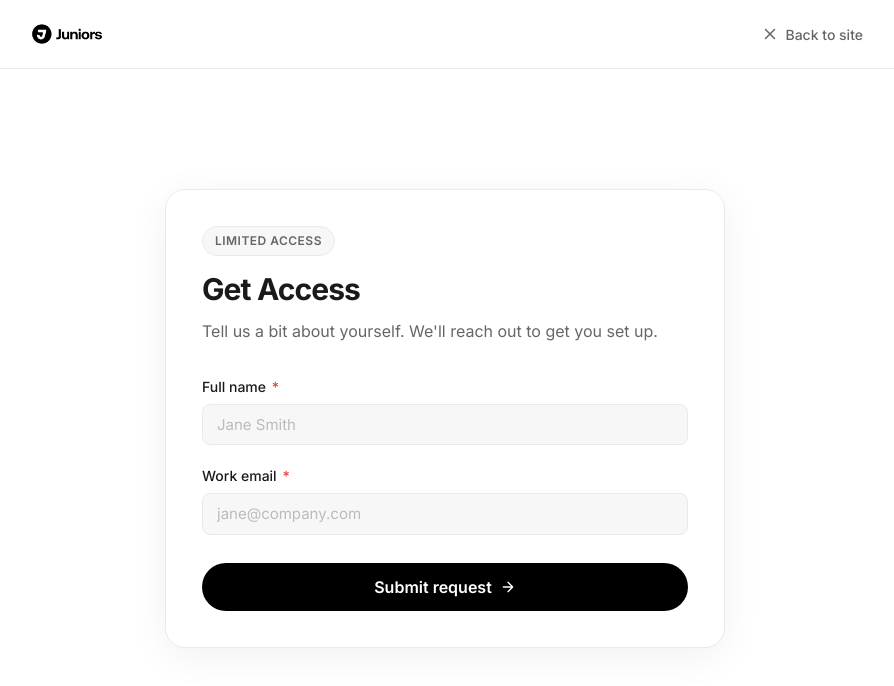
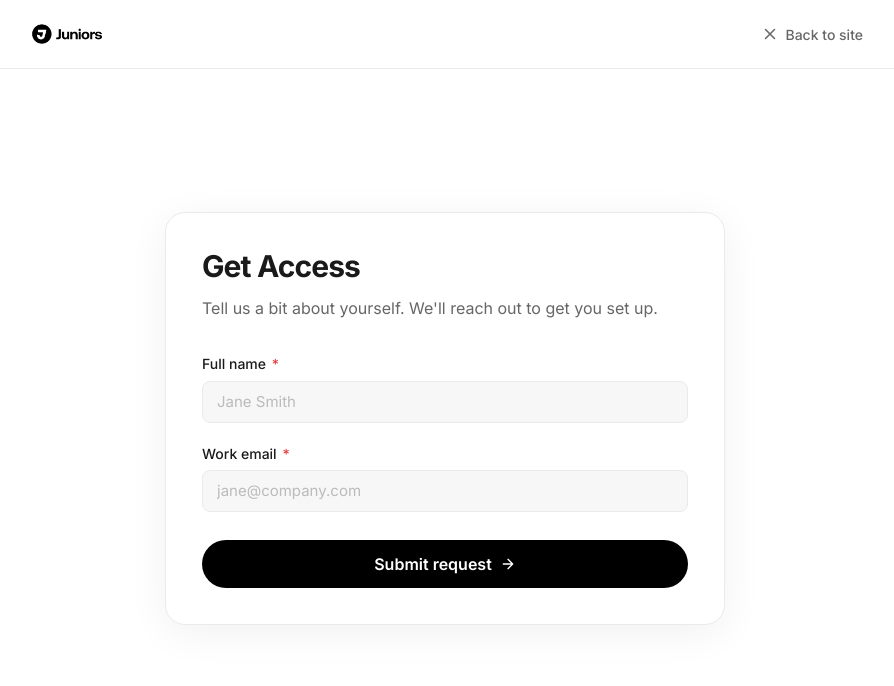
Before and after one commit to LAVYA255/JuniorsRevamp, a React (Vite) app: page /early-access in a window 1280 px wide. Shown: the top 686 px of the page, without its empty margins (195-1089 px from the left). Built offline with nearby package versions, Linux system fonts and the light colour scheme.

Commit message:
Limited access removal

```diff
--- a/src/components/EarlyAccessPage.jsx
+++ b/src/components/EarlyAccessPage.jsx
@@ -114,7 +114,6 @@ const EarlyAccessPage = () => {
                 transition={{ duration: 0.2 }}
               >
                 <div className="ea-header">
-                  <span className="badge">Limited Access</span>
                   <h1 className="ea-title">Get Access</h1>
                   <p className="ea-subtitle">
                     Tell us a bit about yourself. We'll reach out to get you set up.
```
